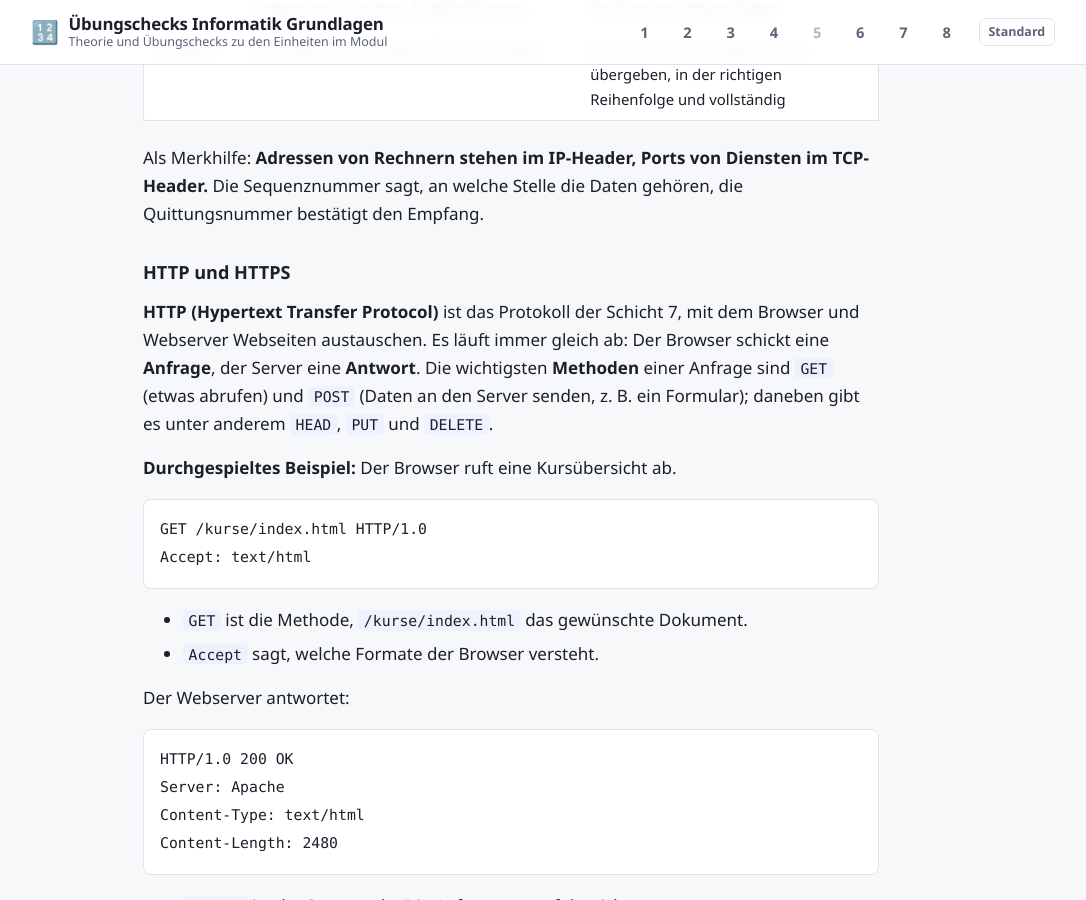
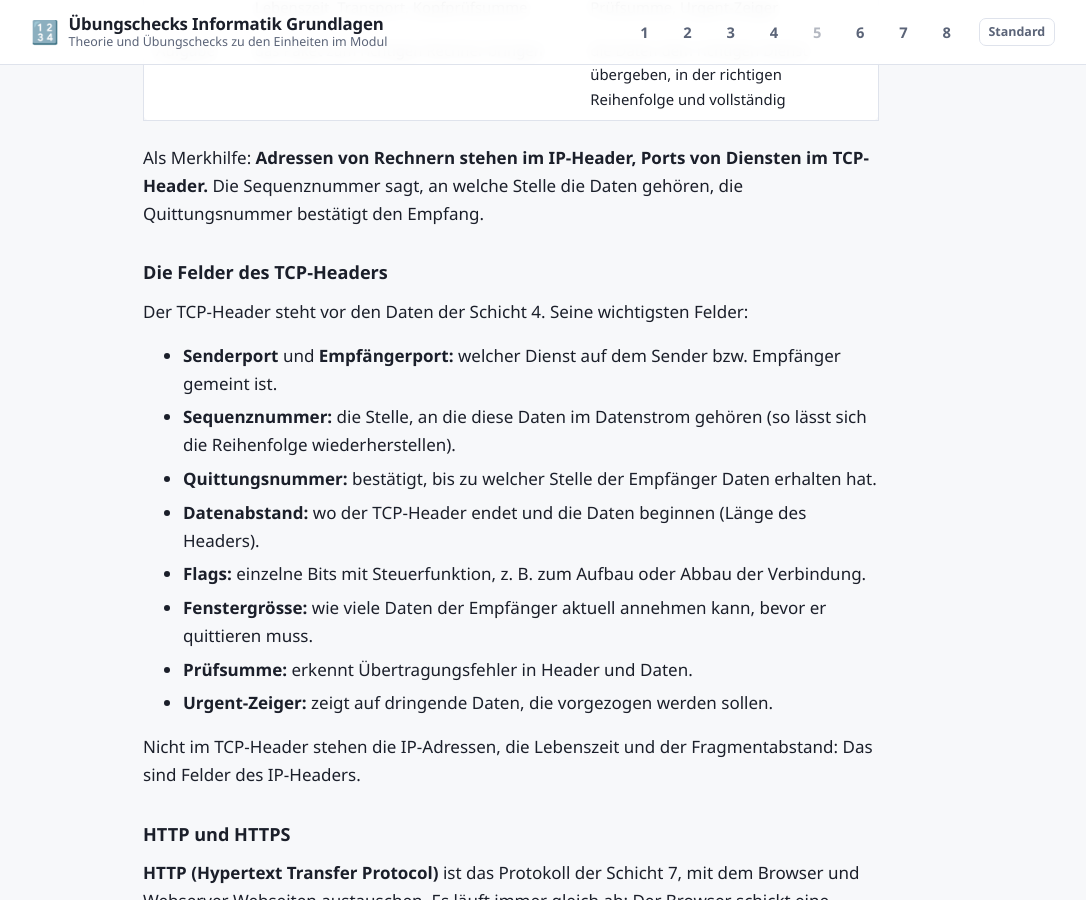
Before and after one commit to masta-nksa/INFGL-Uebungschecks, a Jekyll site: the page built from lektionen/r0-theorie.md, in a window 1280 px wide and 900 px high, scrolled down 3976 px. Shown: the whole window, without its empty margins (97-1183 px from the left). Built offline with Jekyll 4.4.1, drawn with Linux system fonts in a browser that asks for light colours; our own code applies the rules of GitHub Pages for plain Markdown files.

Commit message:
Pruefung 1: zwei Antworten genuegen (Aufgabe 14, 16), TCP-Header in der Theorie, Zuordnungsliste gemischt
Co-Authored-By: Claude Sonnet 5.5 <noreply@anthropic.com>

```diff
--- a/assets/checks/p2-hardware-uebertragung.json
+++ b/assets/checks/p2-hardware-uebertragung.json
@@ -37,7 +37,7 @@
     },
     {
       "typ": "mehrfach",
-      "frage": "Prüfungsaufgabe 14 (2 Punkte): Welche der folgenden Anschlüsse sind typische Schnittstellen heutiger Computer? Wählen Sie alle zutreffenden aus.",
+      "frage": "Prüfungsaufgabe 14 (2 Punkte): Nennen Sie zwei typische Schnittstellen heutiger Computer. Wählen Sie mindestens zwei aus.",
       "optionen": [
         {
           "text": "USB (Universal Serial Bus)",
@@ -70,7 +70,8 @@
           "href": "/lektionen/h0-theorie.html#computersysteme"
         }
       ],
-      "weg": "In der Prüfung genügen zwei Nennungen. Typisch sind USB, Firewire, Ethernet und SATA."
+      "weg": "Ebenfalls richtig sind die übrigen angekreuzten Möglichkeiten: USB, Firewire, Ethernet und SATA sind typische Schnittstellen.",
+      "mindestens": 2
     },
     {
       "typ": "wahl",
--- a/lektionen/r0-theorie.md
+++ b/lektionen/r0-theorie.md
@@ -141,6 +141,21 @@ schneller, aber nicht gesichert.
 Als Merkhilfe: **Adressen von Rechnern stehen im IP-Header, Ports von Diensten im
 TCP-Header.** Die Sequenznummer sagt, an welche Stelle die Daten gehören, die
 Quittungsnummer bestätigt den Empfang.
+
+### Die Felder des TCP-Headers {#tcp-header}
+
+Der TCP-Header steht vor den Daten der Schicht 4. Seine wichtigsten Felder:
+
+- **Senderport** und **Empfängerport:** welcher Dienst auf dem Sender bzw. Empfänger gemeint ist.
+- **Sequenznummer:** die Stelle, an die diese Daten im Datenstrom gehören (so lässt sich die Reihenfolge wiederherstellen).
+- **Quittungsnummer:** bestätigt, bis zu welcher Stelle der Empfänger Daten erhalten hat.
+- **Datenabstand:** wo der TCP-Header endet und die Daten beginnen (Länge des Headers).
+- **Flags:** einzelne Bits mit Steuerfunktion, z. B. zum Aufbau oder Abbau der Verbindung.
+- **Fenstergrösse:** wie viele Daten der Empfänger aktuell annehmen kann, bevor er quittieren muss.
+- **Prüfsumme:** erkennt Übertragungsfehler in Header und Daten.
+- **Urgent-Zeiger:** zeigt auf dringende Daten, die vorgezogen werden sollen.
+
+Nicht im TCP-Header stehen die IP-Adressen, die Lebenszeit und der Fragmentabstand: Das sind Felder des IP-Headers.
 
 ### HTTP und HTTPS
 
```
Also changed, not shown: assets/checks/p4z-protokolle-zusatz.json (+5 -4 lines), assets/js/check.js (+7 -2 lines), README.md.
